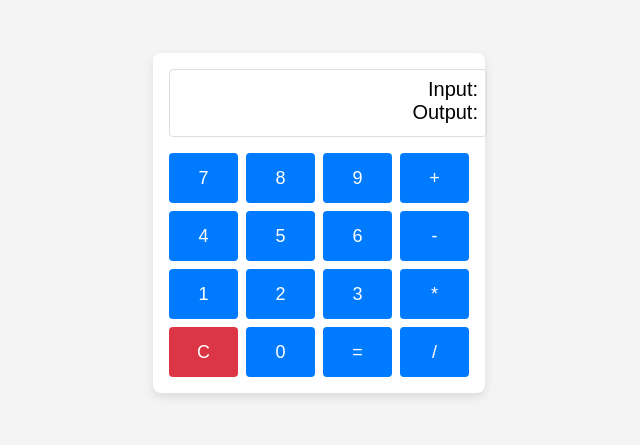
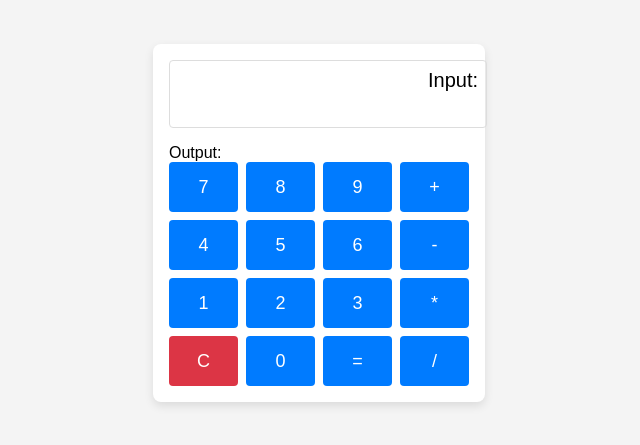
Before and after one commit to satwikbhat1/calculator, a React (Create React App) app: page / in a window 1280 px wide. Shown: the part 177-622 px from the top of the page, without its empty margins (321-961 px from the left). Built offline with nearby package versions, Linux system fonts and the light colour scheme.

Commit message:
Update App.js

```diff
--- a/src/App.js
+++ b/src/App.js
@@ -30,8 +30,8 @@ const App = () => {
     <div className="calculator">
       <div className="display">
         <div className="input-display">Input: {input}</div>
-        <div className="output-display">Output: {output}</div>
       </div>
+     <div className="output-display">Output: {output}</div>
       <div className="buttons">
         {[
           "7",
```
